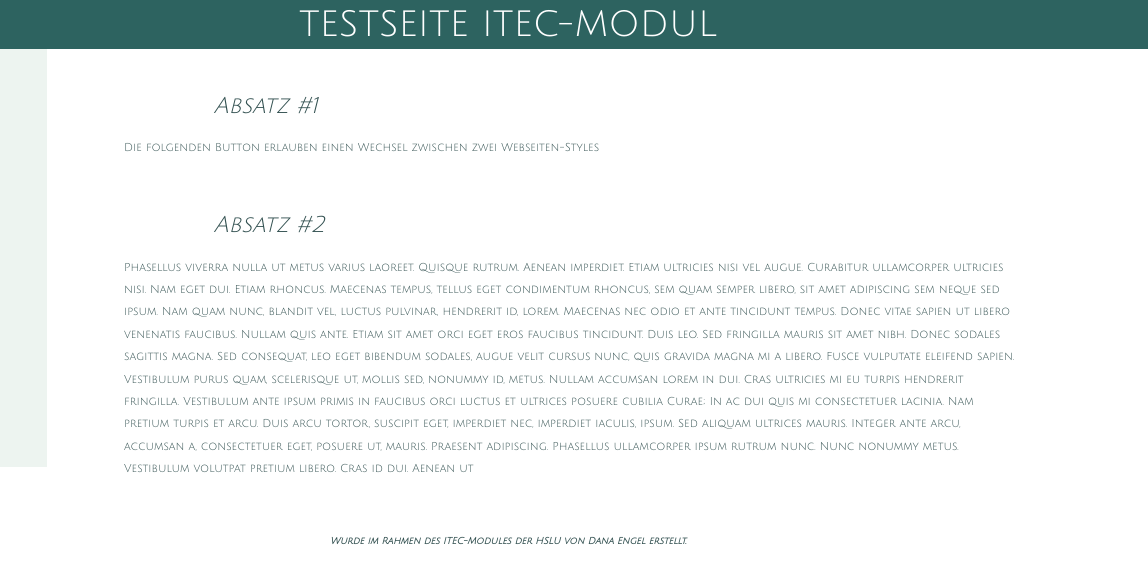
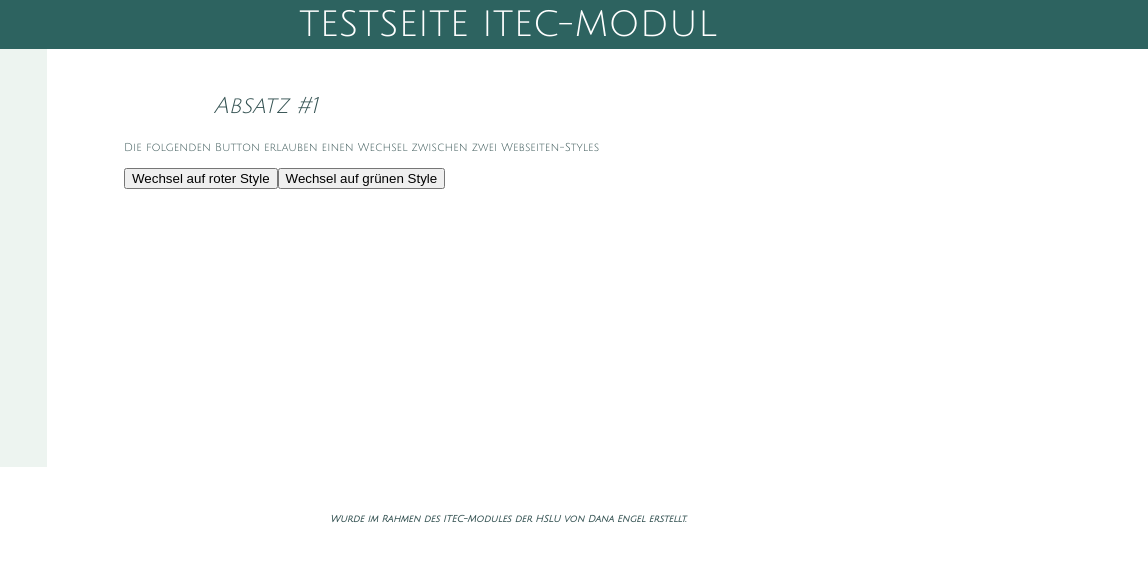
Before and after one commit to engeld/itec, a plain HTML site: page pages/style-switcher.html in a window 1280 px wide. Shown: the full height of the page, 132-1280 px from the left. Drawn offline with Linux system fonts and the light colour scheme.

Commit message:
add buttons which, when clicked, will change the styles

```diff
--- a/pages/style-switcher.html
+++ b/pages/style-switcher.html
@@ -5,7 +5,7 @@
     <meta http-equiv="Content-Type" content="text/html; charset=UTF-8" />
 
     <title>Testseite</title>
-    <link rel="stylesheet" href="../css/style.css">
+    <script type="text/javascript" src="../js/style-switcher.js"></script>
   </head>
   <body>
     <header>
@@ -29,10 +29,8 @@
     <article>
       <h2>Absatz #1</h2>
       <p>Die folgenden Button erlauben einen Wechsel zwischen zwei Webseiten-Styles</p>
-    </article>
-    <article>
-      <h2>Absatz #2</h2>
-      <p>Phasellus viverra nulla ut metus varius laoreet. Quisque rutrum. Aenean imperdiet. Etiam ultricies nisi vel augue. Curabitur ullamcorper ultricies nisi. Nam eget dui. Etiam rhoncus. Maecenas tempus, tellus eget condimentum rhoncus, sem quam semper libero, sit amet adipiscing sem neque sed ipsum. Nam quam nunc, blandit vel, luctus pulvinar, hendrerit id, lorem. Maecenas nec odio et ante tincidunt tempus. Donec vitae sapien ut libero venenatis faucibus. Nullam quis ante. Etiam sit amet orci eget eros faucibus tincidunt. Duis leo. Sed fringilla mauris sit amet nibh. Donec sodales sagittis magna. Sed consequat, leo eget bibendum sodales, augue velit cursus nunc, quis gravida magna mi a libero. Fusce vulputate eleifend sapien. Vestibulum purus quam, scelerisque ut, mollis sed, nonummy id, metus. Nullam accumsan lorem in dui. Cras ultricies mi eu turpis hendrerit fringilla. Vestibulum ante ipsum primis in faucibus orci luctus et ultrices posuere cubilia Curae; In ac dui quis mi consectetuer lacinia. Nam pretium turpis et arcu. Duis arcu tortor, suscipit eget, imperdiet nec, imperdiet iaculis, ipsum. Sed aliquam ultrices mauris. Integer ante arcu, accumsan a, consectetuer eget, posuere ut, mauris. Praesent adipiscing. Phasellus ullamcorper ipsum rutrum nunc. Nunc nonummy metus. Vestibulum volutpat pretium libero. Cras id dui. Aenean ut</p>
+      <button onclick="changeStyle('rot')">Wechsel auf roter Style</button>
+      <button onclick="changeStyle('default')">Wechsel auf grünen Style</button>
     </article>
     <footer>Wurde im Rahmen des ITEC-Modules der HSLU von Dana Engel erstellt.</footer>
   </body>
```
